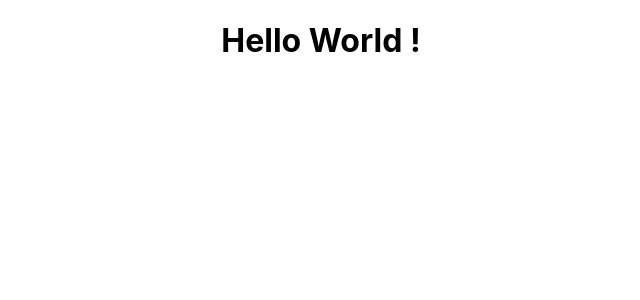
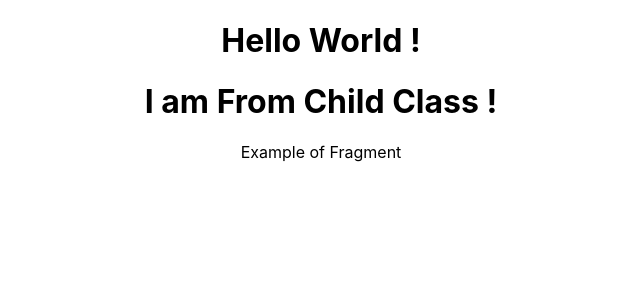
Before and after one commit to MohosinMiah/React_Js_Fundamental_Advance, a React (Create React App) app: page / in a window 1280 px wide. Shown: the top 300 px of the page, without its empty margins (319-959 px from the left). Built offline with nearby package versions, Linux system fonts and the light colour scheme.

Commit message:
Fragment 01

```diff
--- a/package.json
+++ b/package.json
@@ -10,6 +10,7 @@
     "react-dom": "^17.0.1",
     "react-scripts": "4.0.3",
     "web-vitals": "^1.1.0"
+
   },
   "scripts": {
     "start": "react-scripts start",
--- /dev/null
+++ b/src/01_Fragment/Child.js
@@ -0,0 +1,25 @@
+import { Fragment } from "react"
+
+function Child() {
+
+    return (
+
+      //   <Fragment>
+      //         <h1> I am From Child Class ! </h1>
+      //         <p>Example of Fragment</p>
+      //   </Fragment>
+
+// We can Also Use Fragment
+<>
+<Fragment>
+              <h1> I am From Child Class ! </h1>
+              <p>Example of Fragment</p>
+        </Fragment>
+</>
+
+
+      )
+
+}
+
+export default Child
--- a/src/App.js
+++ b/src/App.js
@@ -1,10 +1,13 @@
 import logo from './logo.svg';
 import './App.css';
+import Child from './01_Fragment/Child'
 
 function App() {
   return (
     <div className="App">
           <h1> Hello World ! </h1>
+           {/* 01. Fragment  ******************************* */}
+          <Child/>
     </div>
   );
 }
```
Also changed, not shown: src/01_Fragment/GrandChild.js (added, +14 -0 lines), 1 other file (tests, documents, lock files or other folders).
